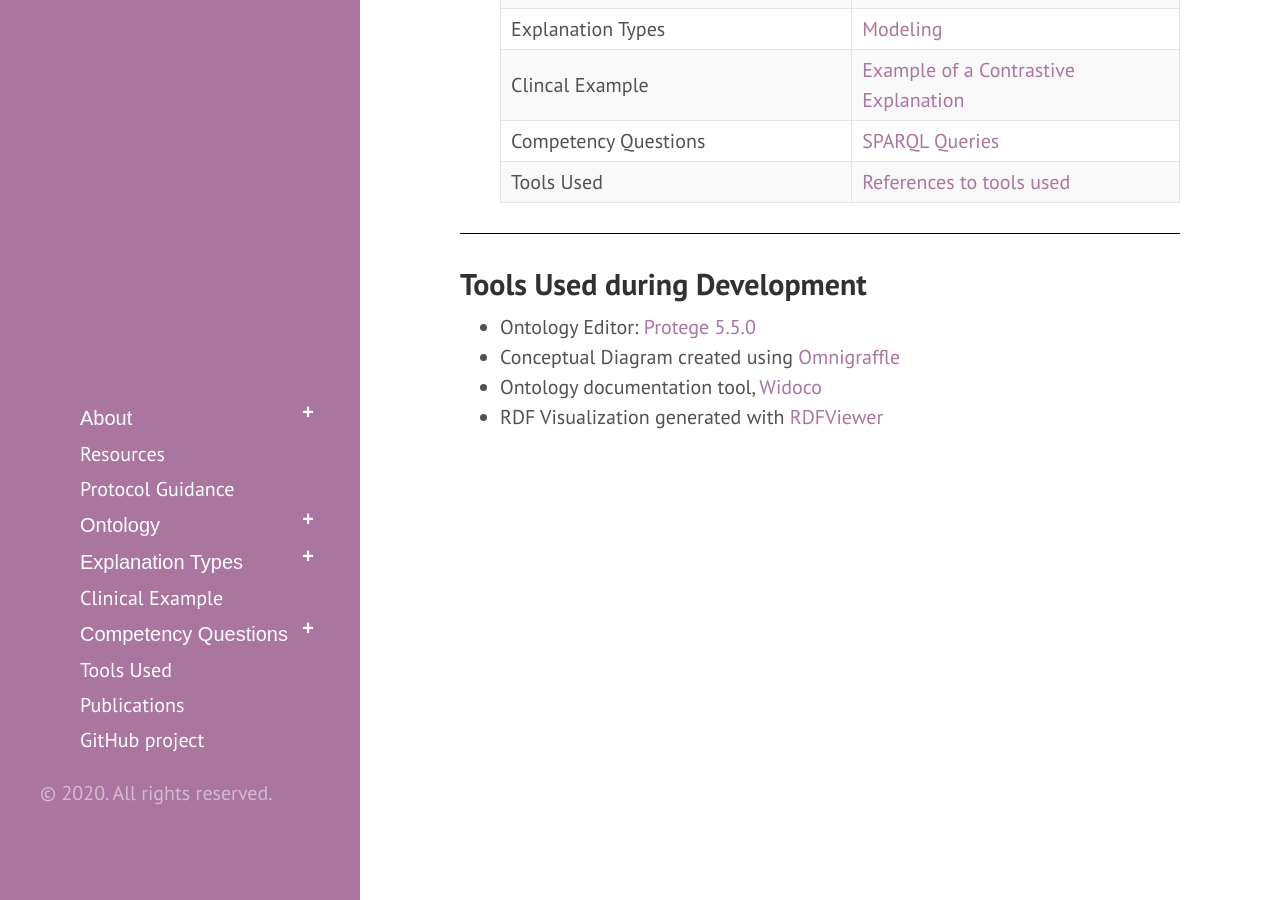
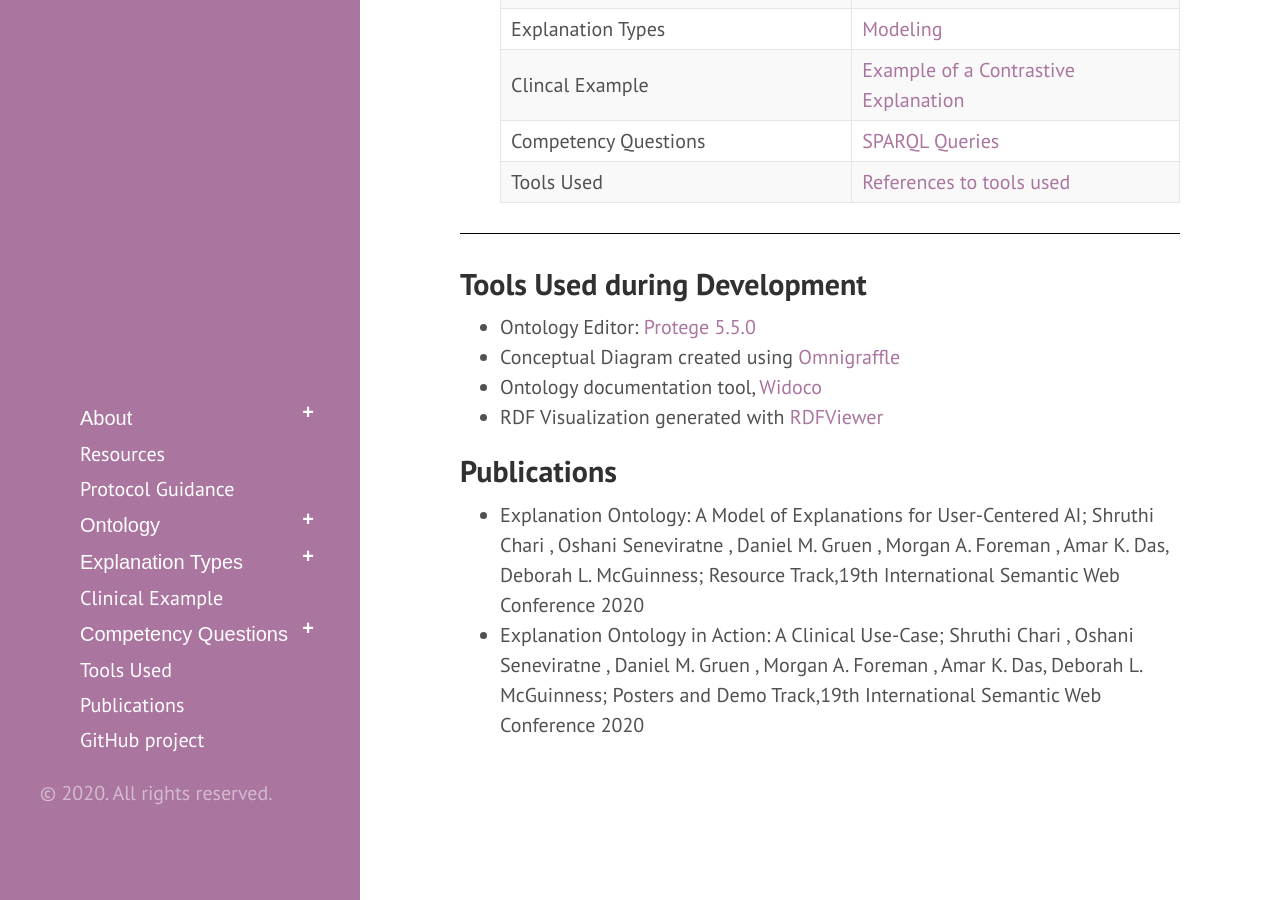
Before and after one commit to tetherless-world/explanation-ontology, a Jekyll site: the page built from index.md, in a window 1280 px wide and 900 px high, scrolled down 1526 px. Built offline with Jekyll 4.4.1, drawn with Linux system fonts in a browser that asks for light colours; our own code applies the rules of GitHub Pages for plain Markdown files; Markdown is read by kramdown in place of the engine named in the settings.

Commit message:
Update index.md

```diff
--- a/index.md
+++ b/index.md
@@ -3,7 +3,7 @@ layout: default
 title: Explanation Ontology: A Model of Explanations for User-Centered AI
 ---
 
-[Abstract](#abstract) | [Resources](#resources) | [Tools Used](#toolsused)
+[Abstract](#abstract) | [Resources](#resources) | [Tools Used](#toolsused) | [Publications](#publications)
 
 
 <h1 class="page-title" style="text-transform:uppercase;" id="header">EXPLANATION ONTOLOGY: A MODEL OF EXPLANATIONS FOR USER-CENTERED AI</h1>
@@ -87,6 +87,14 @@ title: Explanation Ontology: A Model of Explanations for User-Centered AI
   </content>
   <!--<iframe src="https://tetherless-world.github.io/explanation-ontology/WidocoDocumentation/index-en.html" style="width:100%;"/>-->
 
+  <article class="mb-5" id="publications">
+<content>
+  <h2>Publications</h2>
+  <ul>
+    <li>Explanation Ontology: A Model of Explanations for User-Centered AI; Shruthi Chari , Oshani Seneviratne , Daniel M. Gruen ,  Morgan A. Foreman , Amar K. Das, Deborah L. McGuinness; Resource Track,19th International Semantic Web Conference 2020</li>
+    <li>Explanation Ontology in Action: A Clinical Use-Case; Shruthi Chari , Oshani Seneviratne , Daniel M. Gruen ,  Morgan A. Foreman , Amar K. Das, Deborah L. McGuinness; Posters and Demo Track,19th International Semantic Web Conference 2020</li>
+  </ul>
+  </content>
 <!--
 <div class="posts">
   {% for post in paginator.posts %}
```
